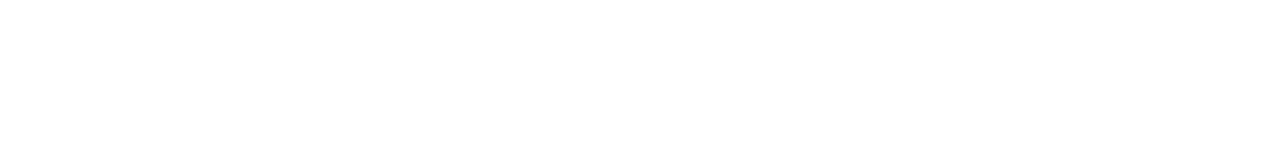
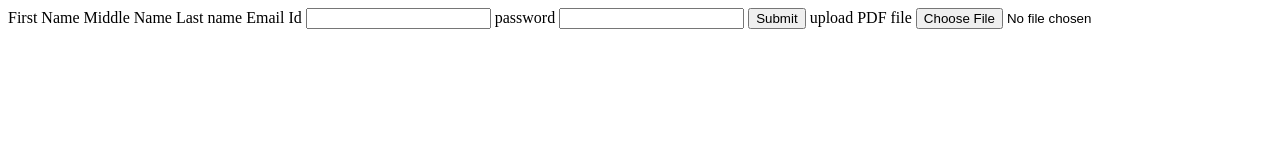
Before and after one commit to Devaguru006/Demo-Class-02, a plain HTML site: page index.html in a window 1280 px wide. Drawn offline with Linux system fonts and the light colour scheme.

Commit message:
Add files via upload

```diff
--- a/index.html
+++ b/index.html
@@ -3,9 +3,18 @@
 <head>
   <meta charset="UTF-8">
   <meta name="viewport" content="width=device-width, initial-scale=1.0">
-  <title>Document</title>
+  <title>Website created by deva</title>
 </head>
 <body>
-
+<label for="First Name">First Name</label>
+<label for="Middle Name">Middle Name</label>
+<label for="Last Name">Last name</label>
+<label for="Email Id ">Email Id</label>
+<input type="email" name="Email" id="Email">
+<label for="password">password</label>
+<input type="password" name="password" id="password">
+<input type="submit" value="Submit">
+<label for="Upload PDf file">upload PDF file</label>
+<input type="file" name="Upload PDf file" id="Upload file">
 </body>
 </html>
```
